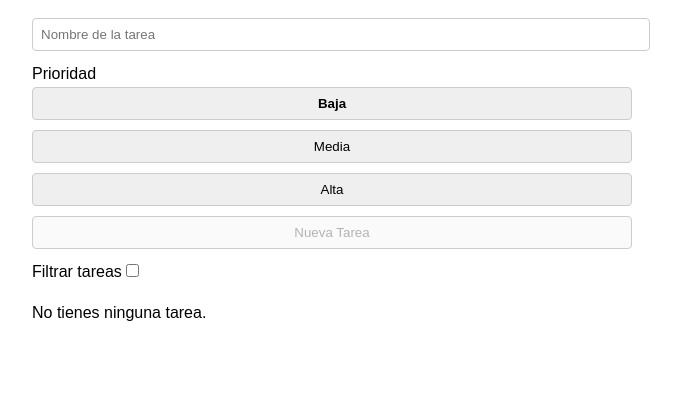
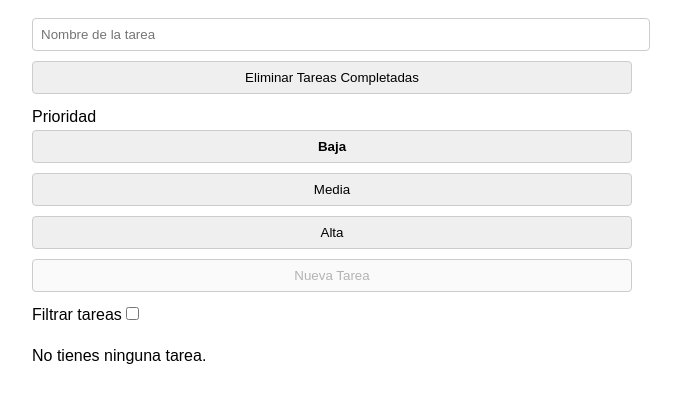
Before and after one commit to DaniiGG/Notas-Vue, a plain HTML site: page index.html in a window 1280 px wide. Shown: the part 76-478 px from the top of the page, without its empty margins (308-989 px from the left). Drawn offline with nearby package versions, Linux system fonts and the light colour scheme.

Commit message:
Tareas hechas se pueden eliminar

```diff
--- a/index.html
+++ b/index.html
@@ -83,6 +83,7 @@
     <h1>Añadir y filtrar</h1>
     <div id="notas">
         <input type="text" v-model="nuevoNombre" placeholder="Nombre de la tarea" @keyup.enter="agregarTarea">
+        <button @click="eliminarHechas">Eliminar Tareas Completadas</button>
         <label for="prioridad">Prioridad</label>
         <div>
             <button @click="cambiarPrioridad('baja')" :class="{ active: nuevaPrioridad === 'baja' }">Baja</button>
@@ -202,6 +203,10 @@
                 marcarHecho(tarea) {
                     tarea.hecho = !tarea.hecho;
                     this.guardarTareasEnLocalStorage();
+                },
+                eliminarHechas() {
+                    this.tareas = this.tareas.filter(tarea => !tarea.hecho);
+                    this.guardarTareasEnLocalStorage();
                 }
             },
             computed: {
```
